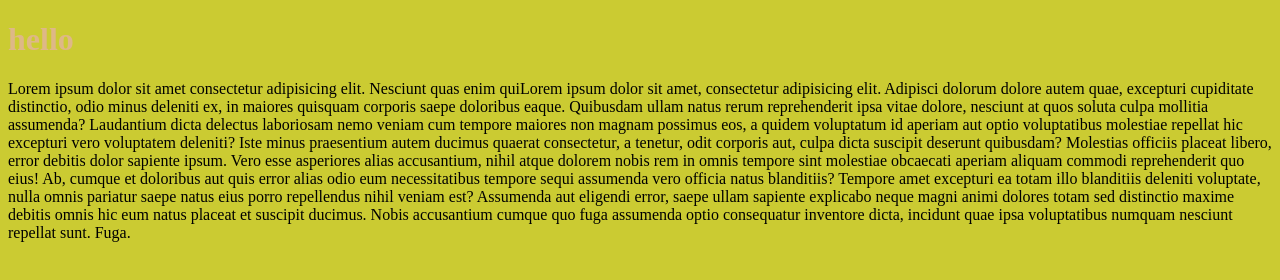
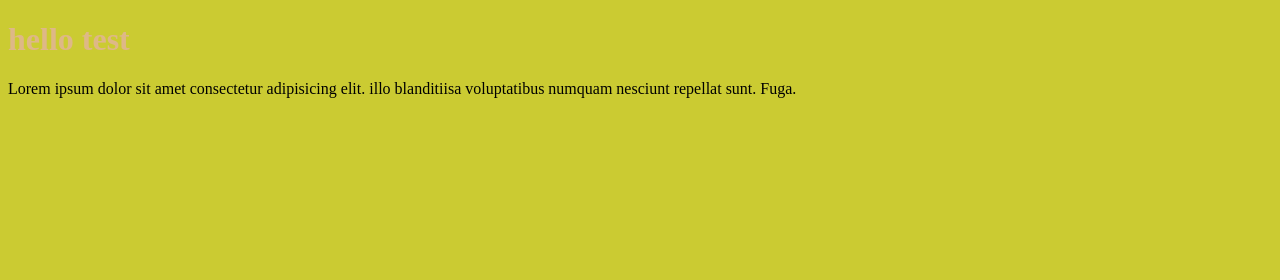
Before and after one commit to elidsimo/myproject, a plain HTML site: page index.html in a window 1280 px wide. Drawn offline with Linux system fonts and the light colour scheme.

Commit message:
change again

```diff
--- a/index.html
+++ b/index.html
@@ -9,20 +9,9 @@
 
 </head>
 <body>
-    <h1> hello</h1>
-    <p>Lorem ipsum dolor sit amet consectetur adipisicing elit. Nesciunt quas enim quiLorem ipsum dolor sit amet,
-        consectetur adipisicing elit. Adipisci dolorum dolore autem quae, excepturi cupiditate distinctio, odio minus
-        deleniti ex, in maiores quisquam corporis saepe doloribus eaque. Quibusdam ullam natus rerum reprehenderit ipsa
-        vitae dolore, nesciunt at quos soluta culpa mollitia assumenda? Laudantium dicta delectus laboriosam nemo veniam
-        cum tempore maiores non magnam possimus eos, a quidem voluptatum id aperiam aut optio voluptatibus molestiae repellat
-         hic excepturi vero voluptatem deleniti? Iste minus praesentium autem ducimus quaerat consectetur, a tenetur, odit corporis aut,
-         culpa dicta suscipit deserunt quibusdam? Molestias officiis placeat libero, error debitis dolor sapiente ipsum. Vero esse asperiores
-         alias accusantium, nihil atque dolorem nobis rem in omnis tempore sint molestiae obcaecati aperiam aliquam commodi reprehenderit quo
-          eius! Ab, cumque et doloribus aut quis error alias odio eum necessitatibus tempore sequi assumenda vero officia natus blanditiis? Tempore
-           amet excepturi ea totam illo blanditiis deleniti voluptate, nulla omnis pariatur saepe natus eius porro repellendus nihil veniam est? Assumenda
-           aut eligendi error, saepe ullam sapiente explicabo neque magni animi dolores totam sed distinctio maxime debitis omnis hic eum natus placeat et
-            suscipit ducimus. Nobis accusantium cumque quo fuga assumenda optio consequatur
-        inventore dicta, incidunt quae ipsa voluptatibus numquam nesciunt repellat sunt. Fuga.</p>
+    <h1> hello test </h1>
+    <p>Lorem ipsum dolor sit amet consectetur adipisicing elit.
+         illo blanditiisa voluptatibus numquam nesciunt repellat sunt. Fuga.</p>
 
 </body>
 </html>
```
